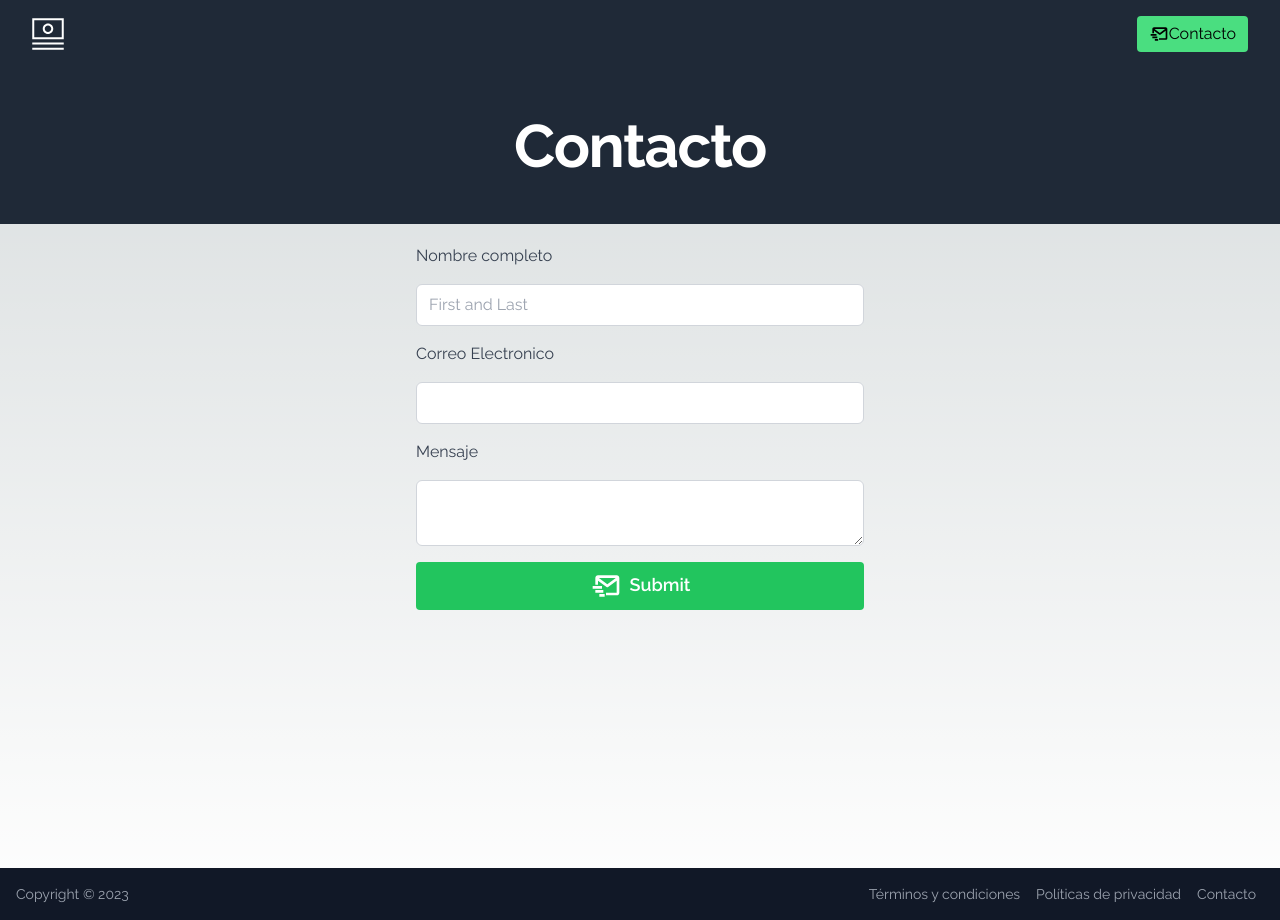
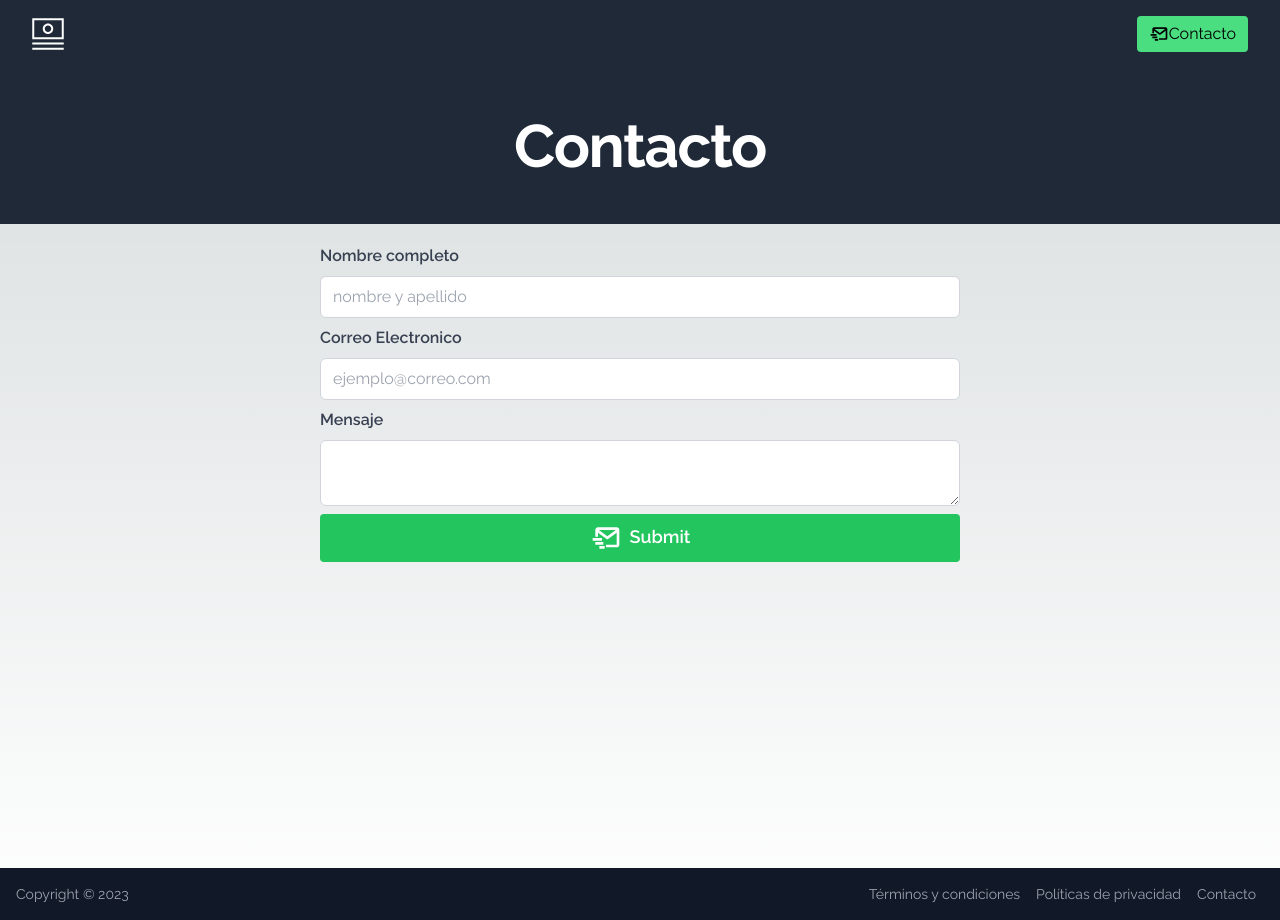
Before and after one commit to AlejandroCosta02/dolar-app-2.0, a Next.js app: page /contacto in a window 1280 px wide. Built offline with nearby package versions, Linux system fonts and the light colour scheme.

Commit message:
cookie added

```diff
--- a/app/contacto/page.tsx
+++ b/app/contacto/page.tsx
@@ -44,32 +44,33 @@ function ContactForm() {
           Contacto
         </h3>
       </div>
-      <form onSubmit={handleSubmit} className="max-w-md mx-auto pt-5">
-        <div className="grid grid-cols-1 gap-4">
-          <label htmlFor="full-name" className="text-gray-700">
+      <form onSubmit={handleSubmit} className="w-1/2 mx-auto pt-5 py-12">
+        <div className="grid grid-cols-1 gap-2">
+          <label htmlFor="full-name" className="text-gray-700 font-semibold">
             Nombre completo
           </label>
           <input
             type="text"
             name="name"
             id="full-name"
-            placeholder="First and Last"
+            placeholder="nombre y apellido"
             required={true}
             className="border border-gray-300 rounded-md px-3 py-2 focus:outline-none focus:ring-1 focus:ring-blue-500"
           />
 
-          <label htmlFor="email" className="text-gray-700">
+          <label htmlFor="email" className="text-gray-700 font-semibold">
             Correo Electronico
           </label>
           <input
             id="email"
             type="email"
             name="email"
+            placeholder="ejemplo@correo.com"
             className="border border-gray-300 rounded-md px-3 py-2 focus:outline-none focus:ring-1 focus:ring-blue-500"
           />
           <ValidationError prefix="Email" field="email" errors={state.errors} />
 
-          <label htmlFor="message" className="text-gray-700">
+          <label htmlFor="message" className="text-gray-700 font-semibold">
             Mensaje
           </label>
           <textarea
```
